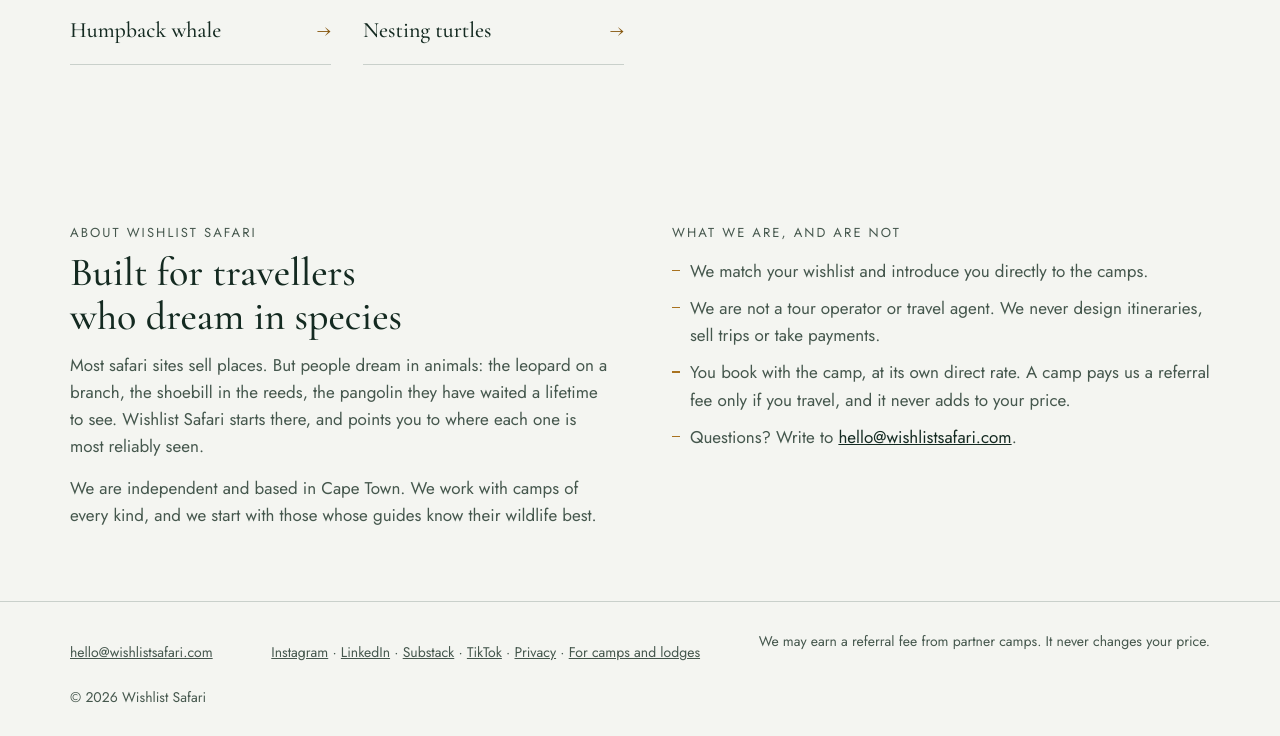
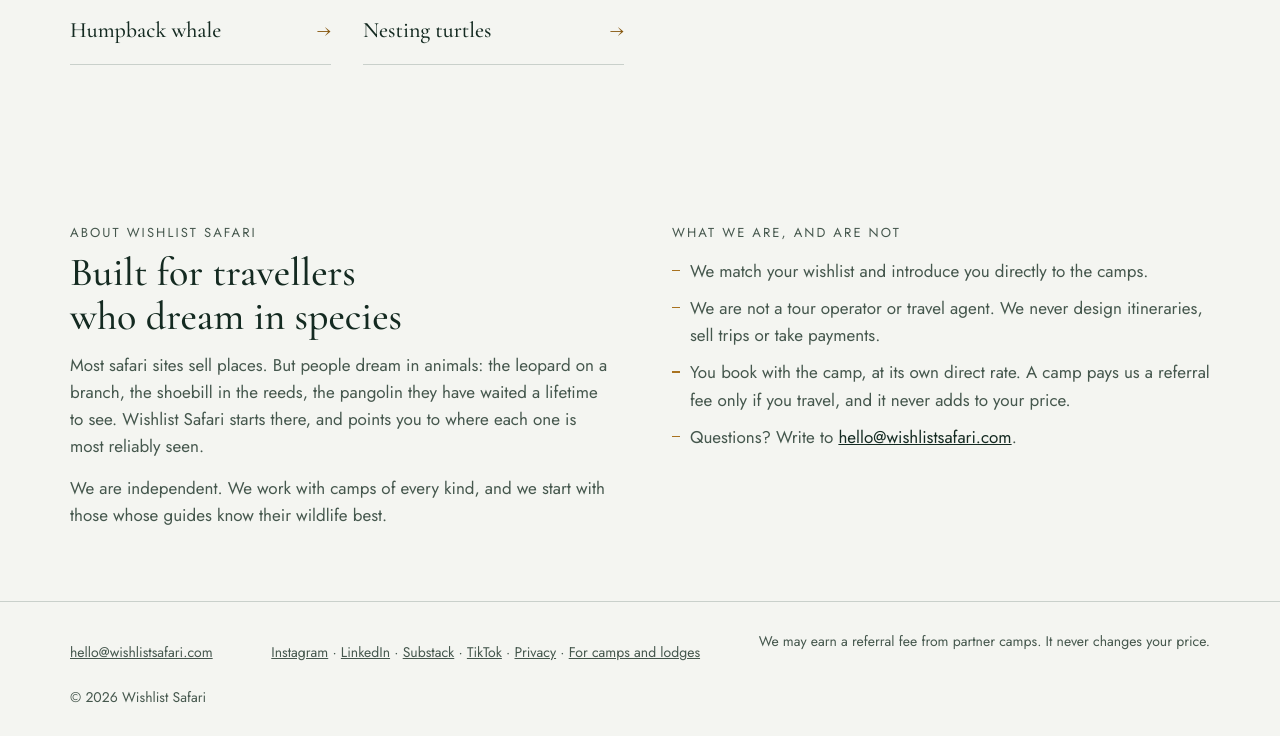
Before and after one commit to WishlistSafari/wishlistsafari-website, a plain HTML site: page index.html in a window 1280 px wide. Shown: the part 5139-5875 px from the top of the page. Drawn offline with nearby package versions, Linux system fonts and the light colour scheme.

Commit message:
Remove location from About line
Co-Authored-By: Claude Sonnet 5.5 <noreply@anthropic.com>
Claude-Session: https://claude.ai/code/session_01BJGa5ziMJsiNyWAG5kTB3R

```diff
--- a/index.html
+++ b/index.html
@@ -370,7 +370,7 @@ form{display:flex;flex-direction:column;gap:18px}
 <p class="eyebrow">About Wishlist Safari</p>
 <h2>Built for travellers who dream in species</h2>
 <p>Most safari sites sell places. But people dream in animals: the leopard on a branch, the shoebill in the reeds, the pangolin they have waited a lifetime to see. Wishlist Safari starts there, and points you to where each one is most reliably seen.</p>
-<p>We are independent and based in Cape Town. We work with camps of every kind, and we start with those whose guides know their wildlife best.</p>
+<p>We are independent. We work with camps of every kind, and we start with those whose guides know their wildlife best.</p>
 </div>
 <div>
 <p class="eyebrow">What we are, and are not</p>
```
